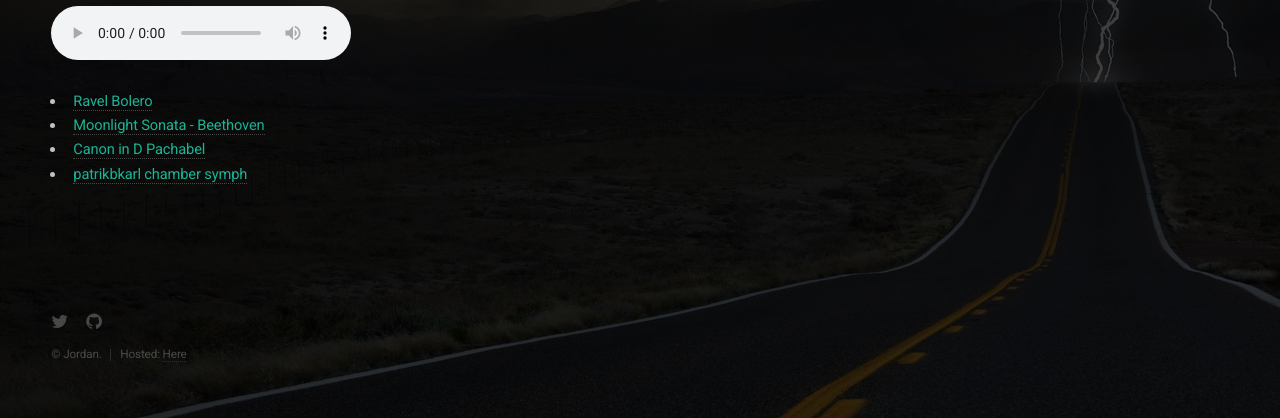
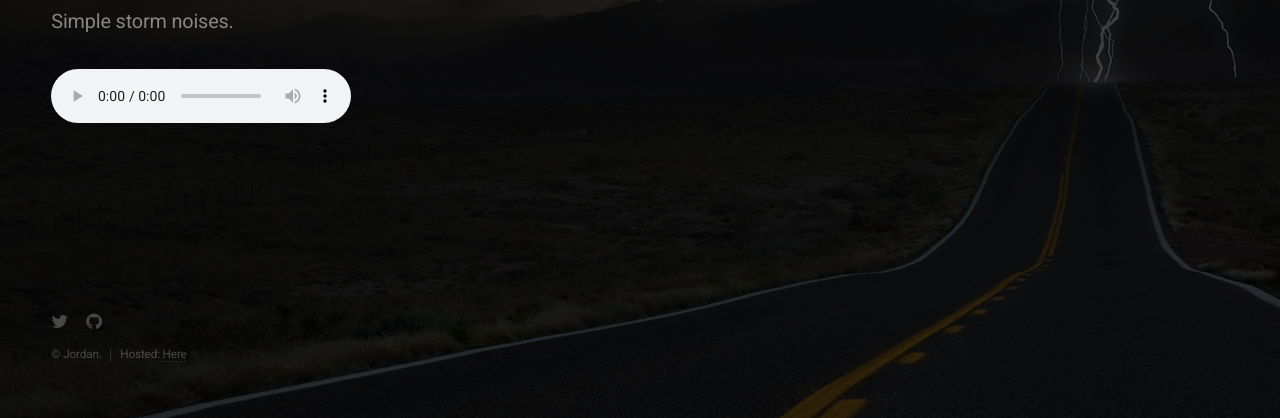
Before and after one commit to jordanwesthoff/rumblr, a plain HTML site: page index.html in a window 1280 px wide. Shown: the part 382-800 px from the top of the page. Drawn offline with Linux system fonts and the light colour scheme.

Commit message:
Commented out Playlist ID

```diff
--- a/index.html
+++ b/index.html
@@ -24,7 +24,7 @@
 			<form id="signup-form" method="post" action="#">
 				<audio src="storm.mp3" preload"auto" controls></audio>
 			</form>
-	<ul id="playlist">
+	<!--<ul id="playlist">
 	        <li class="active">
 	            <a href="http://www.archive.org/download/bolero_69/Bolero.mp3">
 	                Ravel Bolero
@@ -46,7 +46,7 @@
 	            </a>
 	        </li>
 	    </ul>
-
+		-->
 
 		<!-- Footer -->
 			<footer id="footer">
```
